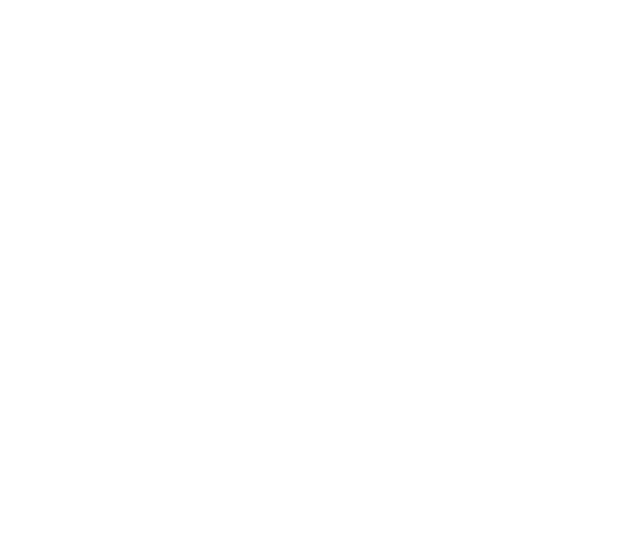
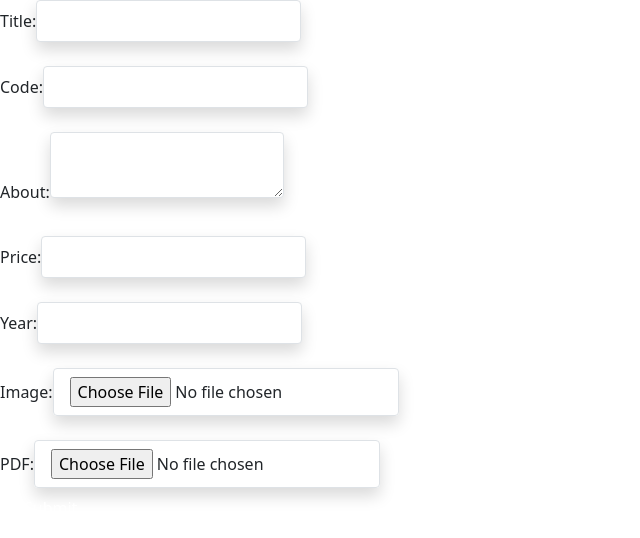
Before and after one commit to vikashmishra1234/Study_Material_Website, a React (Vite) app: page /form in a window 1280 px wide. Before the commit this address had no page. Shown: the top 538 px of the page, without its empty margins (0-640 px from the left). Built offline with nearby package versions, Linux system fonts and the light colour scheme.

Commit message:
add app write

```diff
--- a/package.json
+++ b/package.json
@@ -15,6 +15,7 @@
     "@mui/material": "^6.1.9",
     "@react-pdf-viewer/core": "^3.12.0",
     "@react-pdf-viewer/default-layout": "^3.12.0",
+    "appwrite": "^16.0.2",
     "framer-motion": "^11.13.1",
     "lucide-react": "^0.464.0",
     "pdfjs-dist": "^3.4.120",
--- a/src/App.jsx
+++ b/src/App.jsx
@@ -1,6 +1,7 @@
 import React, { useState,useEffect, lazy, Suspense } from 'react'
 import { BrowserRouter, Route ,Routes} from 'react-router-dom'
 import BuyQuantum from './components/Quantum/BuyQauntum'
+import UploadForm from './components/Quantum/UploadForm'
 
 const LandingPage = lazy(()=>import('./components/Quantum/QuantumLanding'))
 
@@ -17,6 +18,7 @@ const App = () => {
 
         }/>
      <Route exact path='/buy' element = {<BuyQuantum/>}/>
+     <Route exact path='/form' element = {<UploadForm/>}/>
     </Routes>
     </BrowserRouter>
   )
--- a/src/components/Quantum/QuantumLanding.jsx
+++ b/src/components/Quantum/QuantumLanding.jsx
@@ -1,4 +1,4 @@
-import React from 'react'
+import React, { useEffect, useState } from 'react'
 import {
   AppBar,
   Toolbar,
@@ -24,6 +24,7 @@ import 'swiper/css/navigation'
 import 'swiper/css/pagination'
 import 'swiper/css/autoplay'
 import { useNavigate } from 'react-router-dom'
+import getPdfs from '../utills/getPdfs'
 
 const MotionBox = motion(Box)
 const MotionTypography = motion(Typography)
@@ -61,8 +62,26 @@ const guides = {
 
 export default function EnhancedStudyGuideWelcome() {
   const navigate = useNavigate();
+  const [guides,setGuides] = useState([]);
   const theme = useTheme()
   const isMobile = useMediaQuery(theme.breakpoints.down('sm'))
+
+  useEffect(()=>{
+      (async()=>{
+        let data = await getPdfs(); // Assume this returns an array with one document
+        let newData = [];
+
+        if (data.length > 0) {
+          // Copy the first document 5 times
+          for (let i = 0; i < 5; i++) {
+            newData.push({ ...data[0] }); // Use spread operator to create a new object
+          }
+        }
+
+        setGuides(newData); // Update state with the new array
+
+      })()
+  },[])
 
   return (
     <Box sx={{ flexGrow: 1, bgcolor: 'background.default', minHeight: '100vh' }}>
@@ -98,6 +117,15 @@ export default function EnhancedStudyGuideWelcome() {
         animate={{ opacity: 1 }}
         transition={{ duration: 1 }}
       >
+        {/* {
+          pdfUrl&&( <iframe
+            src={pdfUrl}
+            width="100%"
+            height="600px"
+            style={{ border: "none" }}
+            title="PDF Viewer"
+          ></iframe>)
+        } */}
         <Box sx={{ maxWidth: '800px', p: 4 }}>
           <MotionTypography
             variant="h1"
@@ -148,7 +176,7 @@ export default function EnhancedStudyGuideWelcome() {
             transition={{ delay: index * 0.2, duration: 0.8 }}
           >
             <Typography variant="h3" gutterBottom sx={{ ml: 2, fontWeight: 'bold', color: 'text.primary', fontSize: { xs: '2rem', md: '3rem' } }}>
-              {year}
+             this is {year}
             </Typography>
             <Swiper
               modules={[Navigation, Pagination, Autoplay]}
@@ -169,7 +197,7 @@ export default function EnhancedStudyGuideWelcome() {
                 },
               }}
             >
-              {yearGuides.map((guide) => (
+              {guides?.map((guide) => (
                 <SwiperSlide key={guide.id}>
                   <MotionCard
                     sx={{
@@ -221,7 +249,7 @@ export default function EnhancedStudyGuideWelcome() {
                       >
                         Buy it
                       </Button>
-                      <Typography sx={{fontSize:'22px'}} variant='span'>$ 1/-</Typography>
+                      <Typography sx={{fontSize:'22px'}} variant='span'>&#8377;20</Typography>
                       </Box>
                     </CardContent>
                   </MotionCard>
--- /dev/null
+++ b/src/components/Quantum/UploadForm.jsx
@@ -0,0 +1,172 @@
+import React, { useState } from "react";
+import { storage, databases } from "../appwrite";
+
+const UploadForm = () => {
+  const [formData, setFormData] = useState({
+    title: "",
+    code: "",
+    about: "",
+    price: "",
+    year: "",
+  });
+  const [image, setImage] = useState(null);
+  const [pdf, setPdf] = useState(null);
+
+  const handleChange = (e) => {
+    const { name, value } = e.target;
+    setFormData((prev) => ({ ...prev, [name]: value }));
+  };
+
+  const handleFileChange = (e) => {
+    const { name } = e.target;
+    if (name === "image") setImage(e.target.files[0]);
+    if (name === "pdf") setPdf(e.target.files[0]);
+  };
+
+  const handleSubmit = async (e) => {
+    e.preventDefault();
+
+    if (!pdf) {
+      alert("Please upload a PDF.");
+      return;
+    }
+
+    try {
+      // 1. Upload PDF to Appwrite
+      const pdfResponse = await storage.createFile(
+        "67503155001b684f97ae", // Replace with your bucket ID
+        "unique()",       // Generate unique file ID
+        pdf
+      );
+      //bucket id
+      const pdfUrl = storage.getFileView("67503155001b684f97ae", pdfResponse.$id);
+
+      await databases.createDocument(
+        "675040be001e43585a68",    // Replace with your Database ID
+        "675051560037fb99824f",  // Replace with your Collection ID
+        "unique()",            // Generate unique document ID
+        {
+          ...formData,
+          image: image ? image.name : null, // Save image name (optional)
+          url: pdfUrl,                   // Save the PDF view URL
+        }
+      );
+
+      alert("Document uploaded successfully!");
+    } catch (error) {
+      console.error("Error uploading:", error);
+      alert("Something went wrong. Please try again.");
+    }
+  };
+
+  return (
+    <form onSubmit={handleSubmit} className="max-w-md mx-auto mt-8 p-6 bg-white rounded-lg shadow-md">
+      <div className="mb-4">
+        <label className="block text-gray-700 text-sm font-bold mb-2" htmlFor="title">
+          Title:
+        </label>
+        <input
+          type="text"
+          name="title"
+          id="title"
+          value={formData.title}
+          onChange={handleChange}
+          required
+          className="shadow appearance-none border rounded w-full py-2 px-3 text-gray-700 leading-tight focus:outline-none focus:shadow-outline"
+        />
+      </div>
+      <div className="mb-4">
+        <label className="block text-gray-700 text-sm font-bold mb-2" htmlFor="code">
+          Code:
+        </label>
+        <input
+          type="text"
+          name="code"
+          id="code"
+          value={formData.code}
+          onChange={handleChange}
+          required
+          className="shadow appearance-none border rounded w-full py-2 px-3 text-gray-700 leading-tight focus:outline-none focus:shadow-outline"
+        />
+      </div>
+      <div className="mb-4">
+        <label className="block text-gray-700 text-sm font-bold mb-2" htmlFor="about">
+          About:
+        </label>
+        <textarea
+          name="about"
+          id="about"
+          value={formData.about}
+          onChange={handleChange}
+          required
+          className="shadow appearance-none border rounded w-full py-2 px-3 text-gray-700 leading-tight focus:outline-none focus:shadow-outline h-32"
+        ></textarea>
+      </div>
+      <div className="mb-4">
+        <label className="block text-gray-700 text-sm font-bold mb-2" htmlFor="price">
+          Price:
+        </label>
+        <input
+          type="number"
+          name="price"
+          id="price"
+          value={formData.price}
+          onChange={handleChange}
+          required
+          className="shadow appearance-none border rounded w-full py-2 px-3 text-gray-700 leading-tight focus:outline-none focus:shadow-outline"
+        />
+      </div>
+      <div className="mb-4">
+        <label className="block text-gray-700 text-sm font-bold mb-2" htmlFor="year">
+          Year:
+        </label>
+        <input
+          type="number"
+          name="year"
+          id="year"
+          value={formData.year}
+          onChange={handleChange}
+          required
+          className="shadow appearance-none border rounded w-full py-2 px-3 text-gray-700 leading-tight focus:outline-none focus:shadow-outline"
+        />
+      </div>
+      <div className="mb-4">
+        <label className="block text-gray-700 text-sm font-bold mb-2" htmlFor="image">
+          Image:
+        </label>
+        <input
+          type="file"
+          name="image"
+          id="image"
+          onChange={handleFileChange}
+          accept="image/*"
+          className="shadow appearance-none border rounded w-full py-2 px-3 text-gray-700 leading-tight focus:outline-none focus:shadow-outline"
+        />
+      </div>
+      <div className="mb-6">
+        <label className="block text-gray-700 text-sm font-bold mb-2" htmlFor="pdf">
+          PDF:
+        </label>
+        <input
+          type="file"
+          name="pdf"
+          id="pdf"
+          onChange={handleFileChange}
+          accept="application/pdf"
+          required
+          className="shadow appearance-none border rounded w-full py-2 px-3 text-gray-700 leading-tight focus:outline-none focus:shadow-outline"
+        />
+      </div>
+      <div className="flex items-center justify-between">
+        <button
+          type="submit"
+          className="bg-blue-500 hover:bg-blue-700 text-white font-bold py-2 px-4 rounded focus:outline-none focus:shadow-outline"
+        >
+          Submit
+        </button>
+      </div>
+    </form>
+  );
+};
+
+export default UploadForm;
--- /dev/null
+++ b/src/components/appwrite.js
@@ -0,0 +1,11 @@
+import { Client, Databases, Storage } from "appwrite";
+
+// Initialize Appwrite client
+const client = new Client();
+client
+  .setEndpoint("https://cloud.appwrite.io/v1") // Replace with your Appwrite endpoint
+  .setProject("6750303f00270b2f1508"); // Replace with your Appwrite project ID
+
+// Initialize Storage SDK
+export const databases = new Databases(client);
+export const storage = new Storage(client)
--- /dev/null
+++ b/src/components/utills/getPdfs.js
@@ -0,0 +1,17 @@
+import { databases } from "../appwrite";
+
+const getPdfs = async () => {
+  try {
+    const response = await databases.listDocuments(
+      "675040be001e43585a68", // Replace with your Database ID
+      "675040d30013eaa04001" // Replace with your Collection ID
+    );
+    console.log("Documents:", response.documents);
+    return response.documents; // Array of documents
+  } catch (error) {
+    console.error("Error fetching documents:", error);
+    return [];
+  }
+};
+
+export default getPdfs
```
Also changed, not shown: 1 other file (tests, documents, lock files or other folders).
